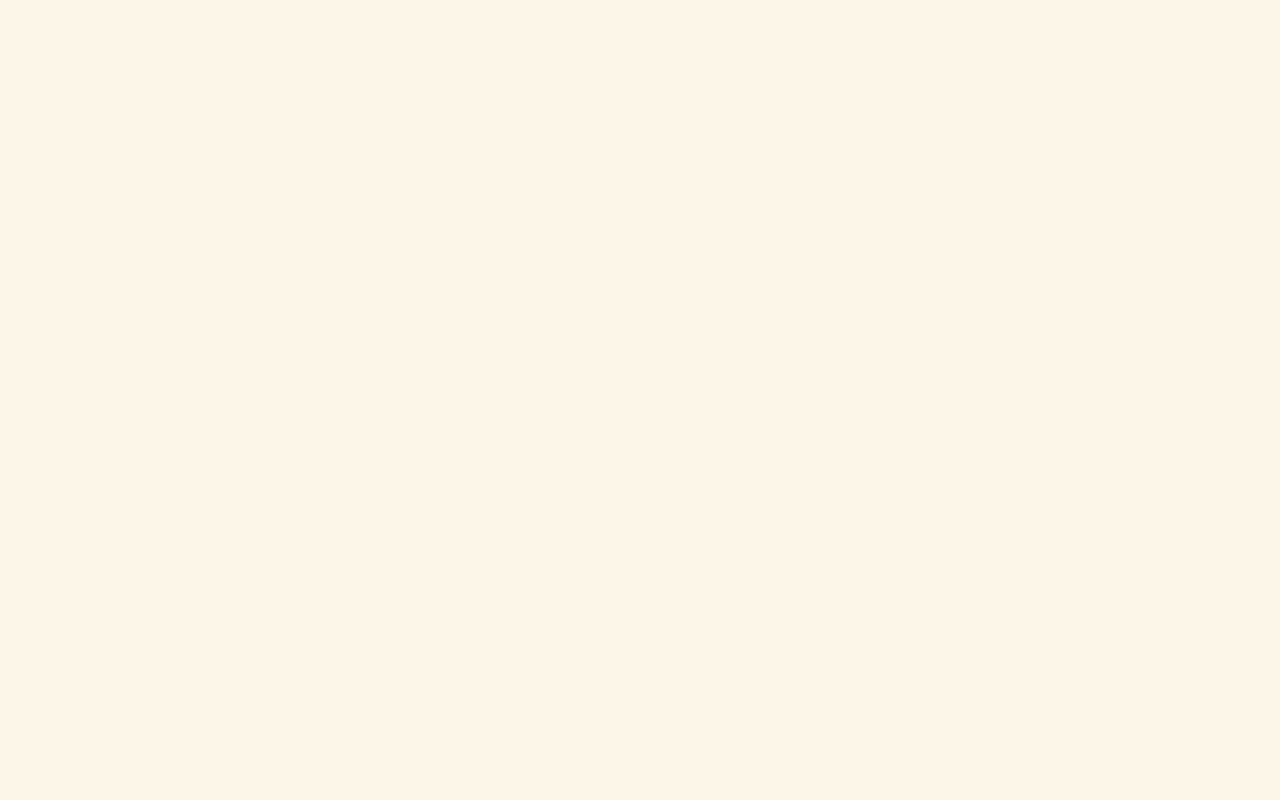
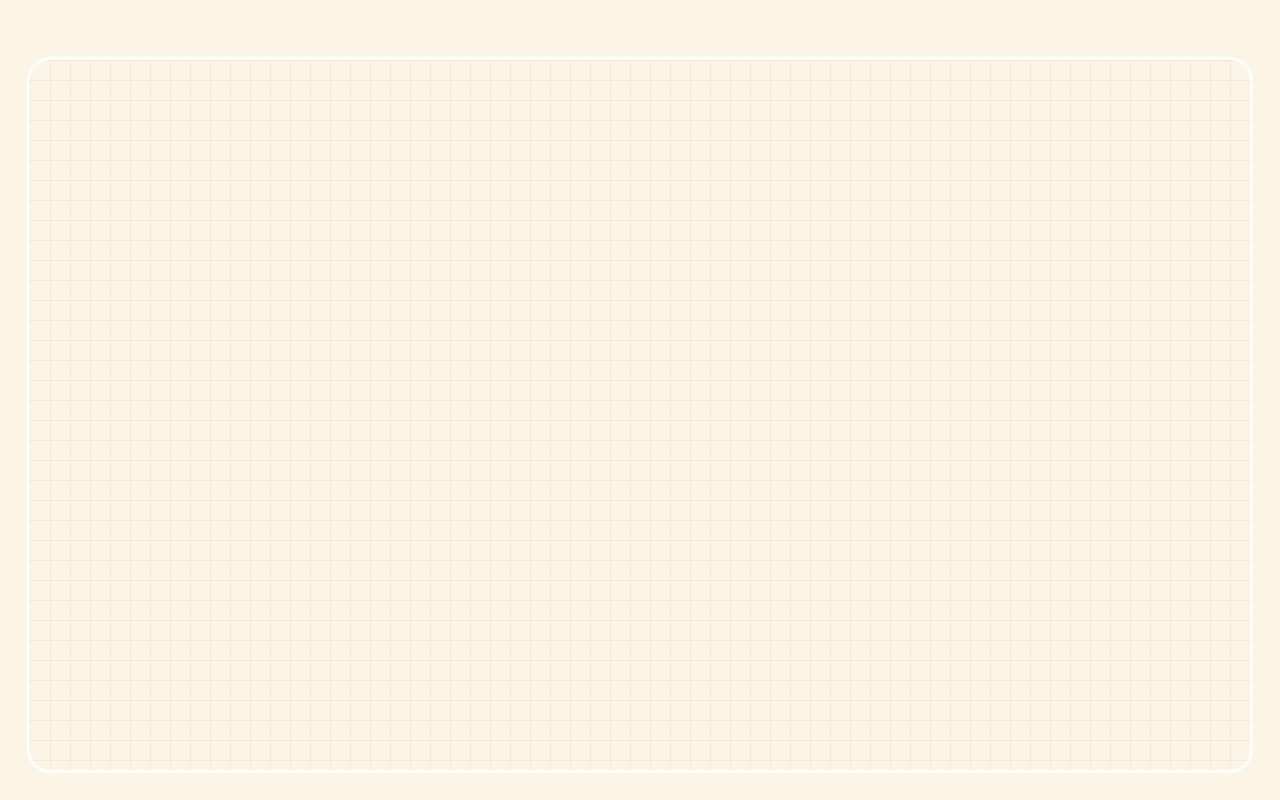
Before and after one commit to uells/tg-pixel-cat, a React (Create React App) app in the folder frontend/: page / in a window 1280 px wide. Built offline with nearby package versions, Linux system fonts and the light colour scheme.

Commit message:
feature(styles): Заданы стили для поля #9

```diff
--- a/frontend/src/components/GameField/GameField.css
+++ b/frontend/src/components/GameField/GameField.css
@@ -0,0 +1,11 @@
+.game-field__grid {
+    margin: 3rem;
+    height: calc(100vh - 9rem);
+    margin-top: 6rem;
+    outline: 3px #fff solid;
+    border-radius: 20px;
+    background-image:
+        linear-gradient(rgba(244, 232, 212, 1) 1px, transparent 1px),
+        linear-gradient(to right, rgba(244, 232, 212, 1) 1px, transparent 1px);
+    background-size: 20px 20px;
+}
```
